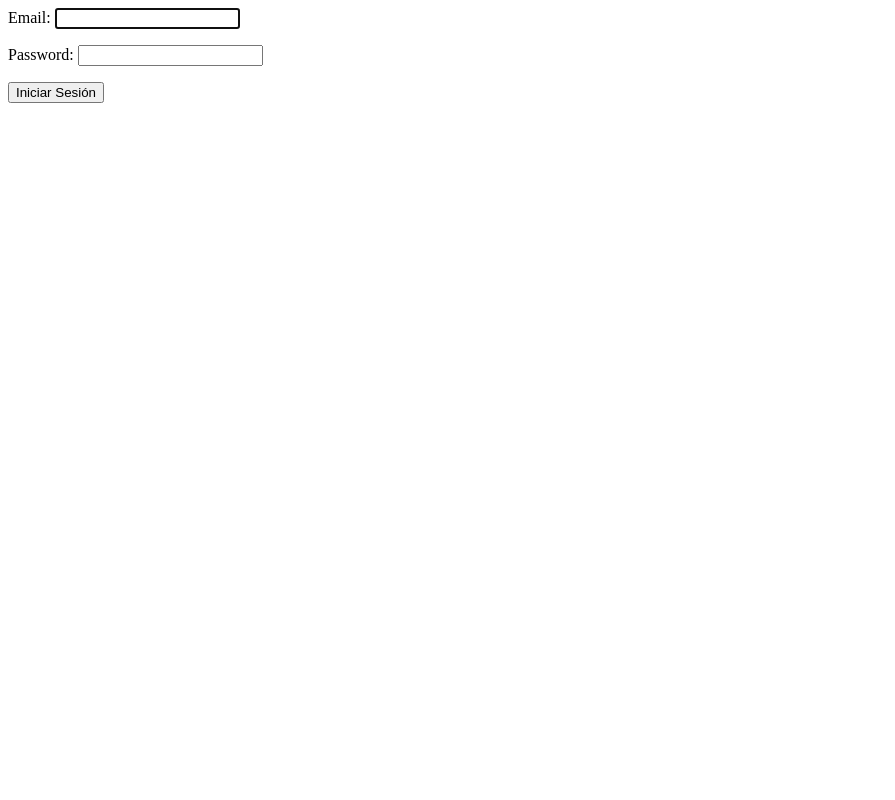
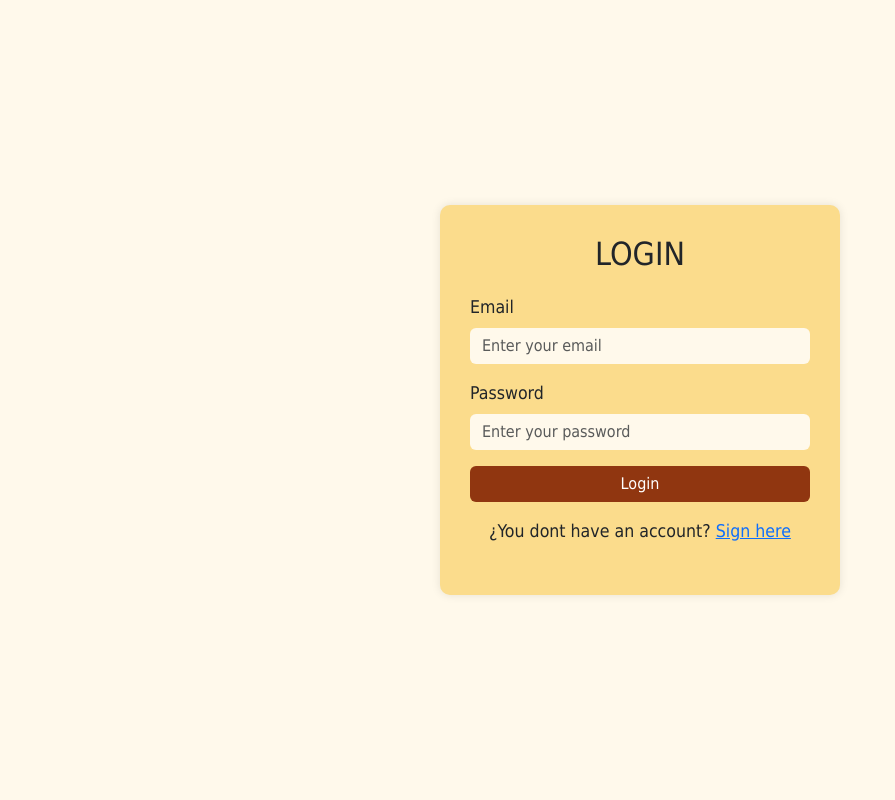
Before and after one commit to Bootcamp-IA-P4/Track-Truck, a Django app: page /users/login/ in a window 1280 px wide. Shown: the whole page, without its empty margins (0-895 px from the left). Run offline with Django 5.2, Linux system fonts and the light colour scheme.

Commit message:
chore(ap_users): styled login.html

```diff
--- a/app_users/Templates/users/login.html
+++ b/app_users/Templates/users/login.html
@@ -1,5 +1,86 @@
-<form method="post">
-    {% csrf_token %}
-    {{ form.as_p }}
-    <button type="submit">Iniciar Sesión</button>
-</form>
+{% load static %}
+<!DOCTYPE html>
+<html lang="es">
+<head>
+    <meta charset="UTF-8">
+    <meta name="viewport" content="width=device-width, initial-scale=1.0">
+    <title>Login</title>
+
+    <!-- Bootstrap -->
+    <link href="https://cdn.jsdelivr.net/npm/bootstrap@5.3.0/dist/css/bootstrap.min.css" rel="stylesheet">
+
+    <style>
+        body {
+            background-color: #fff9eb;
+            display: flex;
+            justify-content: center;
+            align-items: center;
+            height: 100vh;
+        }
+        .login-container {
+            font-family: 'Tahoma', sans-serif;
+            font-size: 1.1rem;
+            width: 100%;
+            max-width: 400px;
+            background: #fbdc8c;
+            padding: 30px;
+            border-radius: 10px;
+            box-shadow: 0px 0px 10px rgba(0, 0, 0, 0.1);
+        }
+        .btn-primary {
+            width: 100%;
+            background-color: #903610;
+            border: #903610;
+        }
+        .form-error {
+            color: red;
+            font-size: 0.9rem;
+        }
+        .form-control {
+            background-color: #fff9eb;
+            border: #fff9eb;
+        }
+        .text-center {
+            margin-bottom: 20px;
+        }
+        input::placeholder {
+            color: #903610;
+        }
+    </style>
+</head>
+<body>
+
+<div class="login-container">
+    <h2 class="text-center">LOGIN</h2>
+
+    <form method="post">
+        {% csrf_token %}
+
+        <div class="mb-3">
+            <label for="{{ form.username.id_for_label }}" class="form-label">Email</label>
+            <input type="email" name="username" id="{{ form.username.id_for_label }}"
+                   class="form-control" placeholder="Enter your email" required>
+            {% if form.username.errors %}
+                <div class="form-error">{{ form.username.errors.0 }}</div>
+            {% endif %}
+        </div>
+
+        <div class="mb-3">
+            <label for="{{ form.password.id_for_label }}" class="form-label">Password</label>
+            <input type="password" name="password" id="{{ form.password.id_for_label }}"
+                   class="form-control" placeholder="Enter your password" required>
+            {% if form.password.errors %}
+                <div class="form-error">{{ form.password.errors.0 }}</div>
+            {% endif %}
+        </div>
+
+        <button type="submit" class="btn btn-primary">Login</button>
+    </form>
+
+    <p class="text-center mt-3">
+        ¿You dont have an account? <a href="{% url 'signin' %}">Sign here</a>
+    </p>
+</div>
+
+</body>
+</html>
--- a/app_users/Templates/users/signin.html
+++ b/app_users/Templates/users/signin.html
@@ -4,7 +4,7 @@
 <head>
     <meta charset="UTF-8">
     <meta name="viewport" content="width=device-width, initial-scale=1.0">
-    <title>Registro de Usuario</title>
+    <title>Sign in</title>
 
     <!-- Bootstrap CDN -->
     <link href="https://cdn.jsdelivr.net/npm/bootstrap@5.3.0/dist/css/bootstrap.min.css" rel="stylesheet">
```
